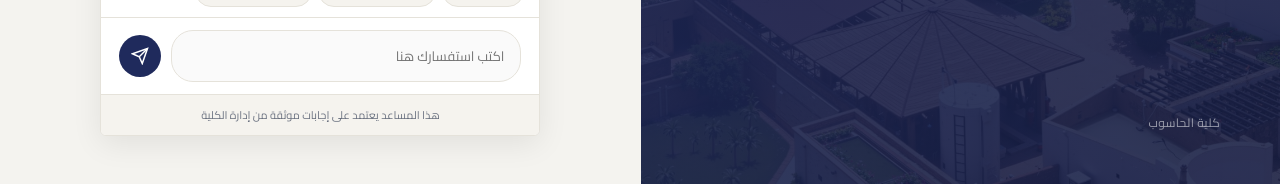
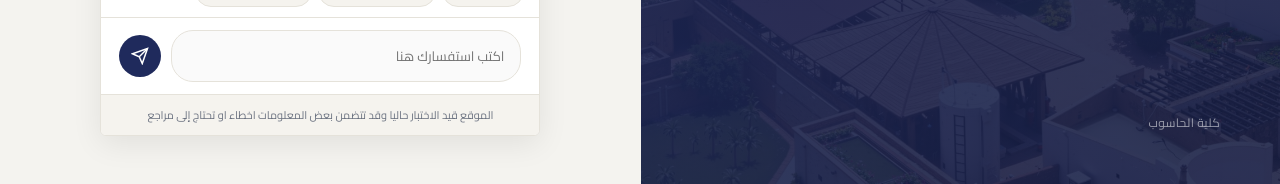
Before and after one commit to muffiitit-arch/ust-chatbot, a Flask app: page /chat in a window 1280 px wide. Shown: the part 616-800 px from the top of the page. Run offline with Flask 3, Linux system fonts and the light colour scheme.

```diff
--- a/templates/index.html
+++ b/templates/index.html
@@ -89,7 +89,7 @@
             </div>
 
             <div class="chat-footer">
-                <span>هذا المساعد يعتمد على إجابات موثقة من إدارة الكلية</span>
+                <span>الموقع قيد الاختبار حاليا وقد تتضمن بعض المعلومات اخطاء او تحتاج إلى مراجع</span>
             </div>
         </div>
     </div>
```
